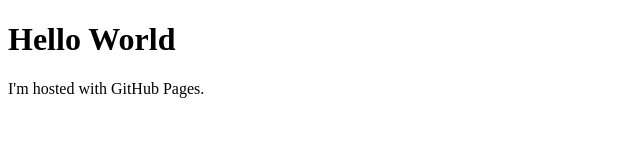
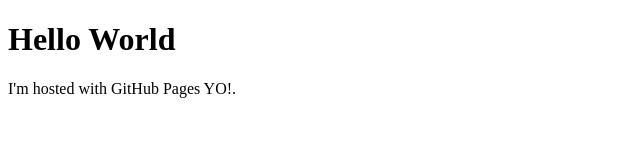
Before and after one commit to RandomAlpha57/randomalpha57.github.io, a plain HTML site: page index.html in a window 1280 px wide. Shown: the full height of the page, 0-640 px from the left. Drawn offline with Linux system fonts and the light colour scheme.

Commit message:
Update index.html

```diff
--- a/index.html
+++ b/index.html
@@ -2,6 +2,6 @@
 <html>
 <body>
 <h1>Hello World</h1>
-<p>I'm hosted with GitHub Pages.</p>
+<p>I'm hosted with GitHub Pages YO!.</p>
 </body>
 </html>
```
